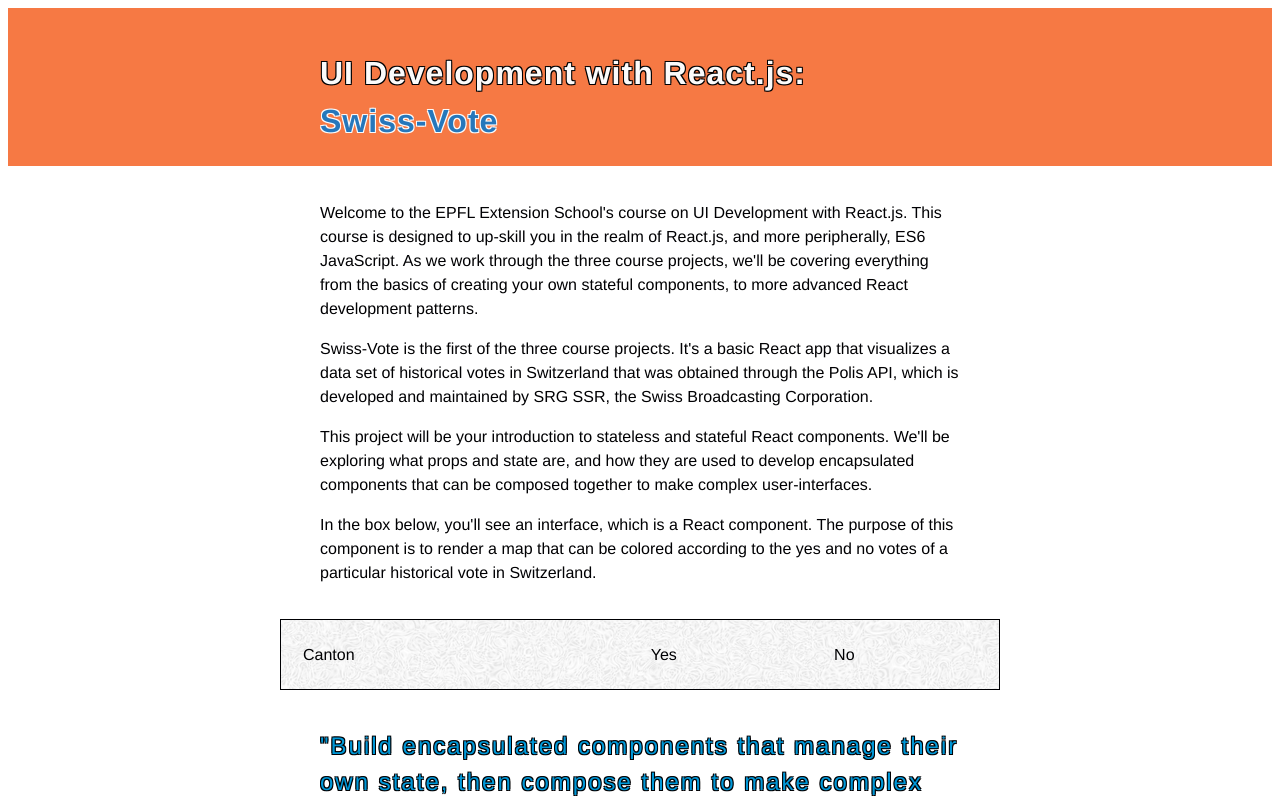
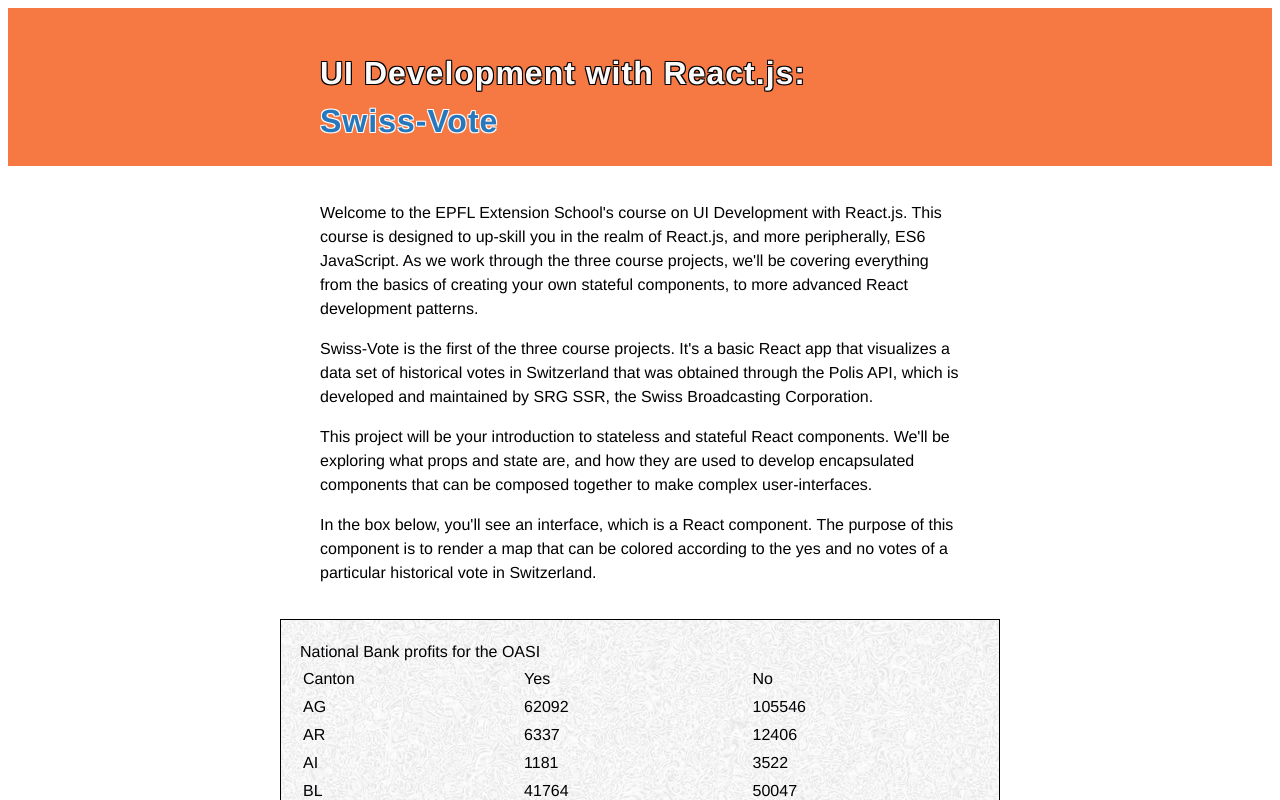
Before and after one commit to PierreDV/helvetica_polls, a React (Create React App) app: page / in a window 1280 px wide. Shown: the top 800 px of the page. Built offline with nearby package versions, Linux system fonts and the light colour scheme.

Commit message:
update App to fetch poll data from json file

```diff
--- a/src/components/App.js
+++ b/src/components/App.js
@@ -8,10 +8,17 @@
     mockResult: {}
   };
 
+  componentDidMount() {
+    fetch('./swiss-vote-results-sample.json')
+      .then(res => res.json())
+      .then(res => this.setState({ mockResult: res }))
+      .catch(error => console.error("FetchError:", error));
+  }
+
   render() {
     return (
       <div>
-        <ResultsTable {...this.state.mockResult}/>
+        <ResultsTable {...this.state.mockResult[0]}/>
       </div>
     );
   }
```
